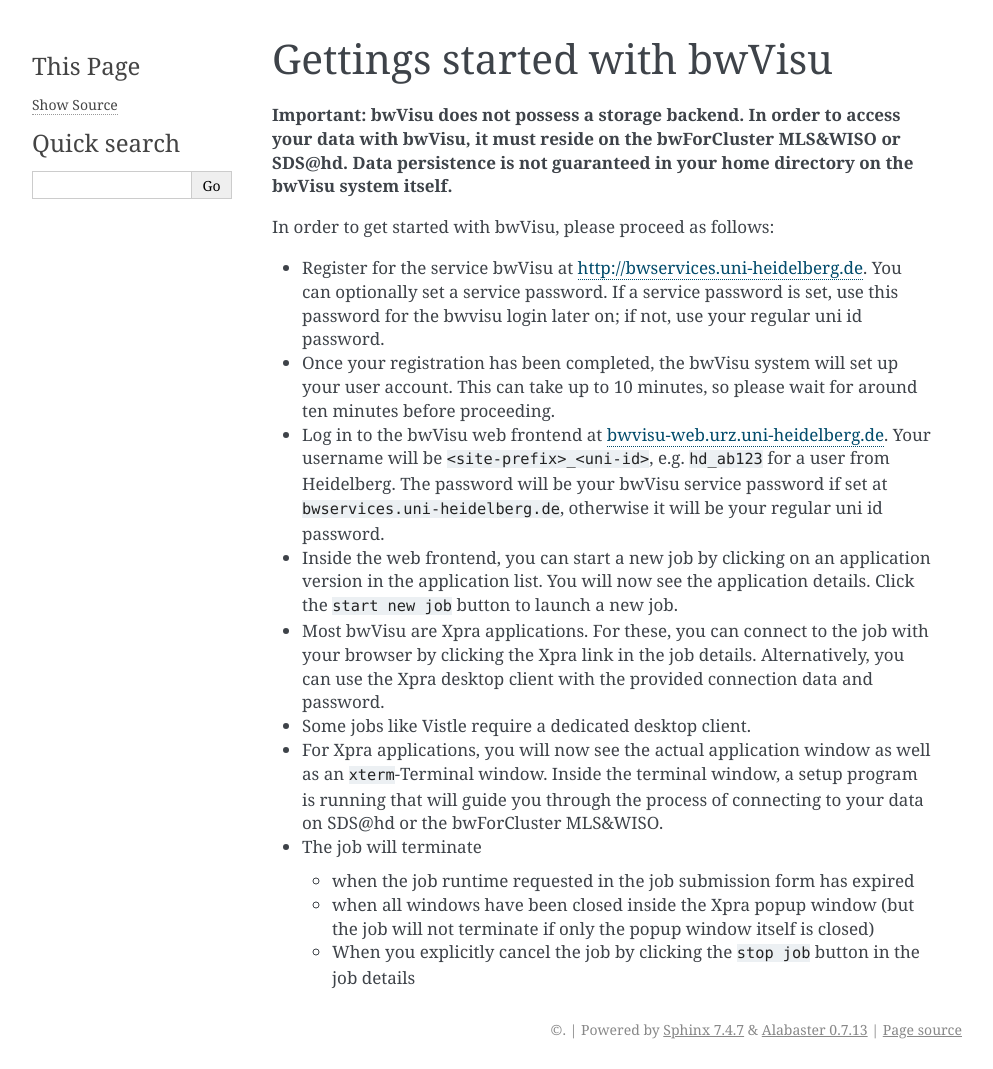
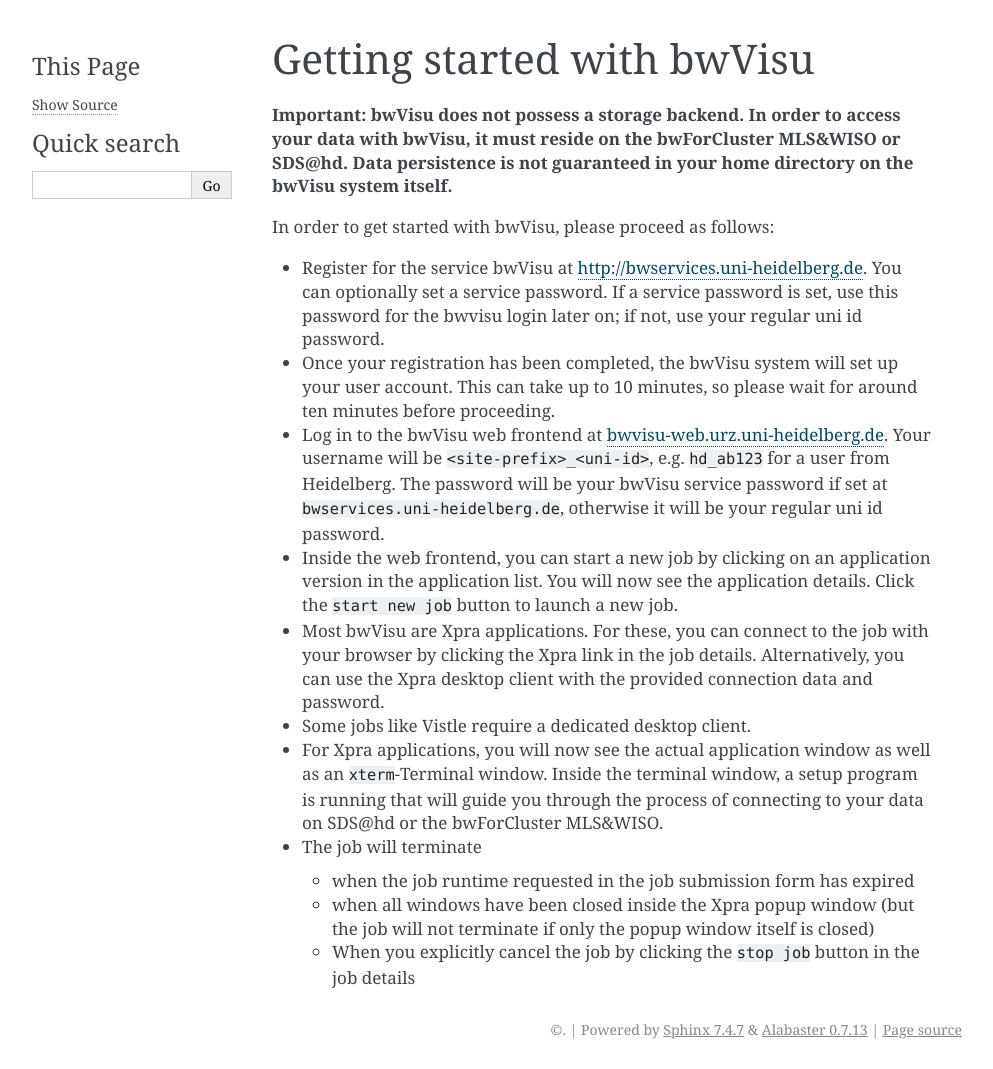
Before and after one commit to bwvisu/bwvisu.github.io, a Sphinx documentation site: the page built from docs/user-docs/getting-started.md, in a window 1280 px wide. Shown: the whole page, without its empty margins (148-1141 px from the left). Built offline with Sphinx 7.4.7, drawn with Linux system fonts in a browser that asks for light colours.

Commit message:
fix typo

```diff
--- a/docs/user-docs/getting-started.md
+++ b/docs/user-docs/getting-started.md
@@ -1,4 +1,4 @@
-# Gettings started with bwVisu
+# Getting started with bwVisu
 
 **Important: bwVisu does not possess a storage backend. In order to access your data with bwVisu, it must reside on the bwForCluster MLS&WISO or SDS@hd. Data persistence is not guaranteed in your home directory on the bwVisu system itself.**
 
```
